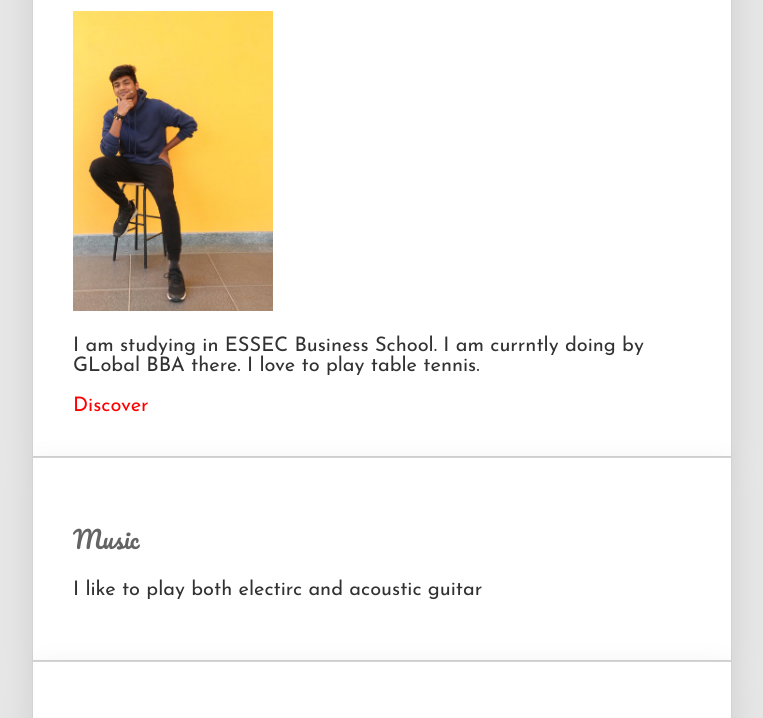
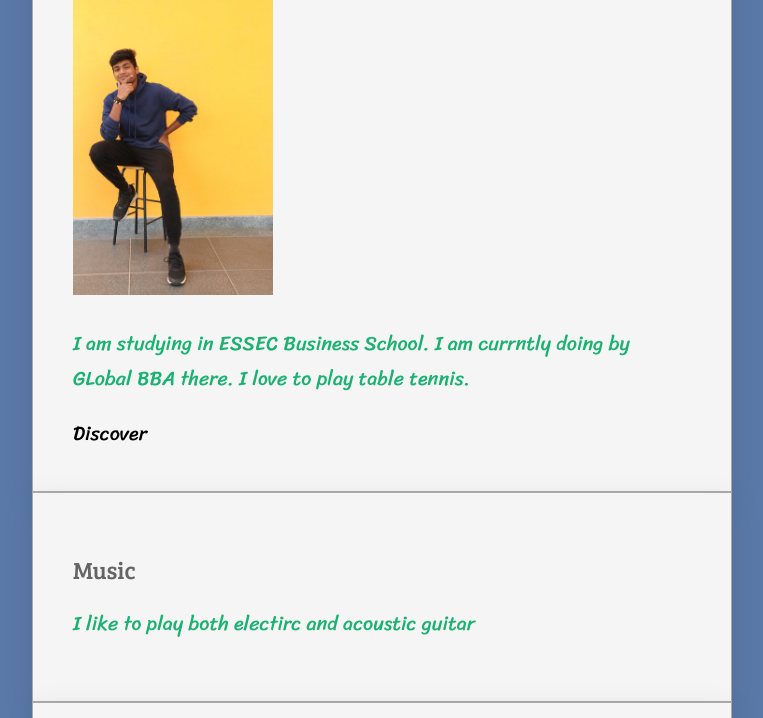
Before and after one commit to ramvaibhav/my-profile, a plain HTML site: page index.html in a window 1280 px wide. Shown: the part 194-912 px from the top of the page, without its empty margins (258-1021 px from the left). Drawn offline with Linux system fonts and the light colour scheme; files whose address does not match are found by name.

Commit message:
Add files via upload

```diff
--- a/index.html
+++ b/index.html
@@ -8,17 +8,19 @@
 
 	<meta charset="utf-8">
 	<link href="https://fonts.googleapis.com/css?family=Josefin+Sans|Pacifico&display=swap" rel="stylesheet">
+	<link href="https://fonts.googleapis.com/css?family=Sriracha&display=swap" rel="stylesheet">
+	<link href="https://fonts.googleapis.com/css?family=Bree+Serif&display=swap" rel="stylesheet">
 <link rel="stylesheet" href="style.css">
 </head>
 <body>
 <div class="container">
   <div class="card-white">
-   <h1>Hello, I am Ram 🍁</h1>
+   <h1>          Hello, I am Ram 🍁</h1>
 	<img src="images/profile.JPG" width="200px" height="300px" class="img-circle" alt="Ram">
 	<p>
 	I am studying in ESSEC Business School. I am currntly doing by GLobal BBA there. I love to play table tennis.
 </p>
-<a href="https://www.webfx.com/web-design/hex-to-rgb/" class="btn-blue"> Discover </a>
+<a href="https://www.facebook.com/ramvaibhav21" class="btn-blue"> Discover </a>
 	</div>
   <div class="card-white">
 		<h2>Music </h2>
--- a/style.css
+++ b/style.css
@@ -1,17 +1,17 @@
 body{
-background :rgb(230,230,230);
-color: rgb(50,50,50);
-font-family: 'Josefin Sans', sans-serif;
+background :#5B79A8;
+color: #1AB171;
+font-family: 'Sriracha', cursive;
 
 font-size: 20px;
 }
 h1, h2, h3{
-	font-family: 'Pacifico', cursive;
+	font-family: 'Bree Serif', serif;
 	color: white;
 }
 h1
 {
-color:red;
+color:black;
 font-size: 40px;
 }
 h2 {
@@ -22,11 +22,11 @@ h2 {
 a
 {
 text-decoration: none;
-color: red;
+color: black;
 }
 a:hover
 {
-	color: black;
+	color: lightblue;
 
 }
 .container {
@@ -57,10 +57,10 @@ a:hover
 }
 
 .card-white {
-	background-color: white;
+	background-color: #F5F5F5;
   padding: 40px;
 
-  border: 1px solid lightgrey;
+  border: 1px solid darkgrey;
 	box-shadow: 0px 10px 30px rgba(0,0,0,0.1);
 
 }
```
